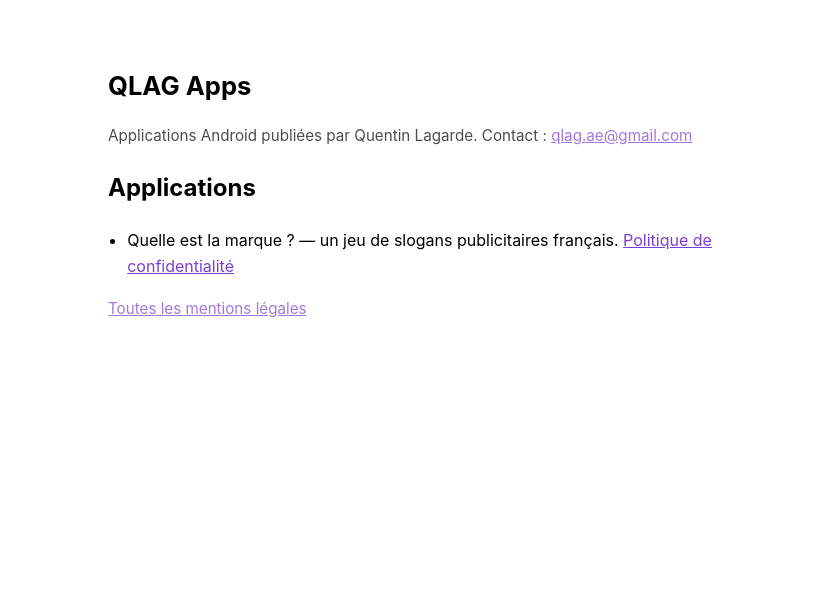
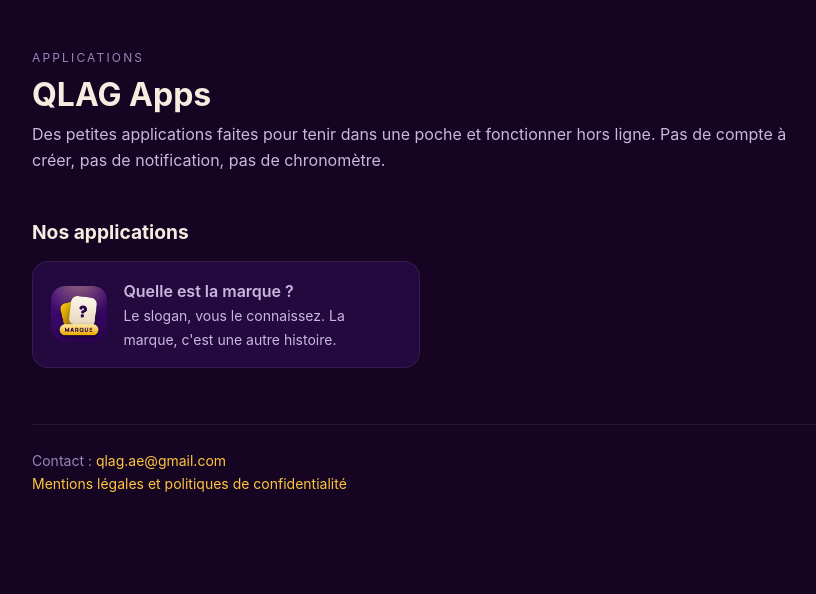
Before and after one commit to qLag/qLag.github.io, a plain HTML site: page index.html in a window 1280 px wide. Shown: the whole page, without its empty margins (212-1028 px from the left). Drawn offline with Linux system fonts and the light colour scheme.

Commit message:
Vitrine des applications, avec une page pour Quelle est la marque ?
Le domaine développeur servait une page vide. Il présente maintenant les
applications, chacune renvoyant vers sa propre page et vers sa politique de
confidentialité, qui reste hébergée par le dépôt legal.

Co-Authored-By: Claude Opus 5 <noreply@anthropic.com>

```diff
--- a/index.html
+++ b/index.html
@@ -4,35 +4,40 @@
 <meta charset="utf-8">
 <meta name="viewport" content="width=device-width, initial-scale=1">
 <title>QLAG Apps</title>
-<style>
-  :root { color-scheme: light dark; }
-  body {
-    font-family: -apple-system, BlinkMacSystemFont, "Segoe UI", Roboto, Helvetica, Arial, sans-serif;
-    line-height: 1.65; max-width: 40rem; margin: 0 auto; padding: 3rem 1.25rem 4rem;
-  }
-  h1 { font-size: 1.6rem; margin-bottom: .25rem; }
-  ul { padding-left: 1.2rem; }
-  li { margin: .5rem 0; }
-  a { color: #7a3fd0; }
-  .discret { opacity: .7; font-size: .95rem; }
-  @media (prefers-color-scheme: dark) { a { color: #b48cff; } }
-</style>
+<meta name="description" content="Applications Android et iOS publiées par Quentin Lagarde.">
+<link rel="icon" href="assets/qelm/icone.png">
+<link rel="stylesheet" href="style.css">
 </head>
 <body>
-<h1>QLAG Apps</h1>
-<p class="discret">
-  Applications Android publiées par Quentin Lagarde.
-  Contact : <a href="mailto:qlag.ae@gmail.com">qlag.ae@gmail.com</a>
-</p>
+<div class="page">
 
-<h2>Applications</h2>
-<ul>
-  <li>Quelle est la marque ? — un jeu de slogans publicitaires français.
-    <a href="/legal/qelm/">Politique de confidentialité</a></li>
-</ul>
+  <p class="surtitre">Applications</p>
+  <h1>QLAG&nbsp;Apps</h1>
+  <p class="discret">
+    Des petites applications faites pour tenir dans une poche et fonctionner hors ligne.
+    Pas de compte à créer, pas de notification, pas de chronomètre.
+  </p>
 
-<p class="discret">
-  <a href="/legal/">Toutes les mentions légales</a>
-</p>
+  <h2>Nos applications</h2>
+  <ul class="apps">
+    <li>
+      <a class="app" href="qelm/">
+        <img src="assets/qelm/icone.png" alt="">
+        <span>
+          <strong>Quelle est la marque&nbsp;?</strong>
+          <span>Le slogan, vous le connaissez. La marque, c'est une autre histoire.</span>
+        </span>
+      </a>
+    </li>
+  </ul>
+
+  <footer>
+    <p class="mention">
+      Contact&nbsp;: <a href="mailto:qlag.ae@gmail.com">qlag.ae@gmail.com</a><br>
+      <a href="/legal/">Mentions légales et politiques de confidentialité</a>
+    </p>
+  </footer>
+
+</div>
 </body>
 </html>
--- /dev/null
+++ b/style.css
@@ -0,0 +1,87 @@
+/*
+ * Une seule feuille pour tout le site. Elle reprend la palette du jeu — violet de
+ * plateau, or de valeur, crème de texte — sans chercher à imiter son relief : une page
+ * web qui singe une interface de jeu vieillit mal, et se lit moins bien.
+ */
+:root {
+  --fond: #150523;
+  --fond-carte: #24093E;
+  --bordure: #FFFFFF14;
+  --creme: #F5EDE0;
+  --creme-attenue: #C9B8DE;
+  --discret: #9A85B8;
+  --or: #FFC53D;
+  --violet: #9B6BFF;
+}
+
+* { box-sizing: border-box; }
+
+body {
+  margin: 0;
+  background: var(--fond);
+  color: var(--creme);
+  font-family: -apple-system, BlinkMacSystemFont, "Segoe UI", Roboto, Helvetica, Arial, sans-serif;
+  line-height: 1.65;
+  -webkit-font-smoothing: antialiased;
+}
+
+.page { max-width: 52rem; margin: 0 auto; padding: 3rem 1.25rem 5rem; }
+
+a { color: var(--or); text-decoration: none; }
+a:hover { text-decoration: underline; }
+
+h1 { font-size: 2rem; line-height: 1.2; margin: 0 0 .4rem; }
+h2 { font-size: 1.2rem; margin: 2.75rem 0 .75rem; }
+p { margin: 0 0 1rem; }
+
+.surtitre {
+  font-size: .75rem; letter-spacing: .18em; text-transform: uppercase;
+  color: var(--discret); margin: 0 0 .5rem;
+}
+.discret { color: var(--creme-attenue); }
+.mention { color: var(--discret); font-size: .875rem; }
+
+/* ── L'en-tête d'application : icône à gauche, identité à droite ─────────── */
+.entete { display: flex; gap: 1.25rem; align-items: center; margin-bottom: 2rem; }
+.entete img { width: 88px; height: 88px; border-radius: 20px; flex-shrink: 0; }
+
+/* ── La grille d'applications de la page d'accueil ───────────────────────── */
+.apps { display: grid; gap: 1rem; grid-template-columns: 1fr; padding: 0; margin: 0; list-style: none; }
+@media (min-width: 34rem) { .apps { grid-template-columns: 1fr 1fr; } }
+
+.app {
+  display: flex; gap: 1rem; align-items: center;
+  background: var(--fond-carte); border: 1px solid var(--bordure);
+  border-radius: 16px; padding: 1rem 1.15rem;
+  color: inherit; text-decoration: none;
+  transition: border-color .15s ease;
+}
+.app:hover { border-color: #FFC53D66; text-decoration: none; }
+.app img { width: 56px; height: 56px; border-radius: 14px; flex-shrink: 0; }
+.app strong { display: block; font-weight: 600; font-size: 1rem; }
+.app span { display: block; font-size: .875rem; color: var(--creme-attenue); }
+
+/* ── Les captures d'écran, en bande qui défile sur mobile ────────────────── */
+.captures {
+  display: flex; gap: 14px; overflow-x: auto; padding: .25rem 0 1rem;
+  scroll-snap-type: x mandatory;
+}
+.captures img {
+  width: 210px; border-radius: 14px; border: 1px solid var(--bordure);
+  flex-shrink: 0; scroll-snap-align: start;
+}
+
+/* ── Le bouton Play ──────────────────────────────────────────────────────── */
+.cta {
+  display: inline-block; background: var(--or); color: #3B1A00;
+  font-weight: 600; padding: .7rem 1.4rem; border-radius: 12px;
+}
+.cta:hover { text-decoration: none; filter: brightness(1.06); }
+
+.liste-fine { padding-left: 1.1rem; }
+.liste-fine li { margin: .35rem 0; }
+
+footer {
+  margin-top: 3.5rem; padding-top: 1.5rem;
+  border-top: 1px solid var(--bordure);
+}
```
Also changed, not shown: qelm/index.html (added, +90 -0 lines), assets/qelm/accueil.png (added), assets/qelm/collection.png (added), assets/qelm/icone.png (added), assets/qelm/jeu.png (added), assets/qelm/resultat.png (added), 1 other file.
